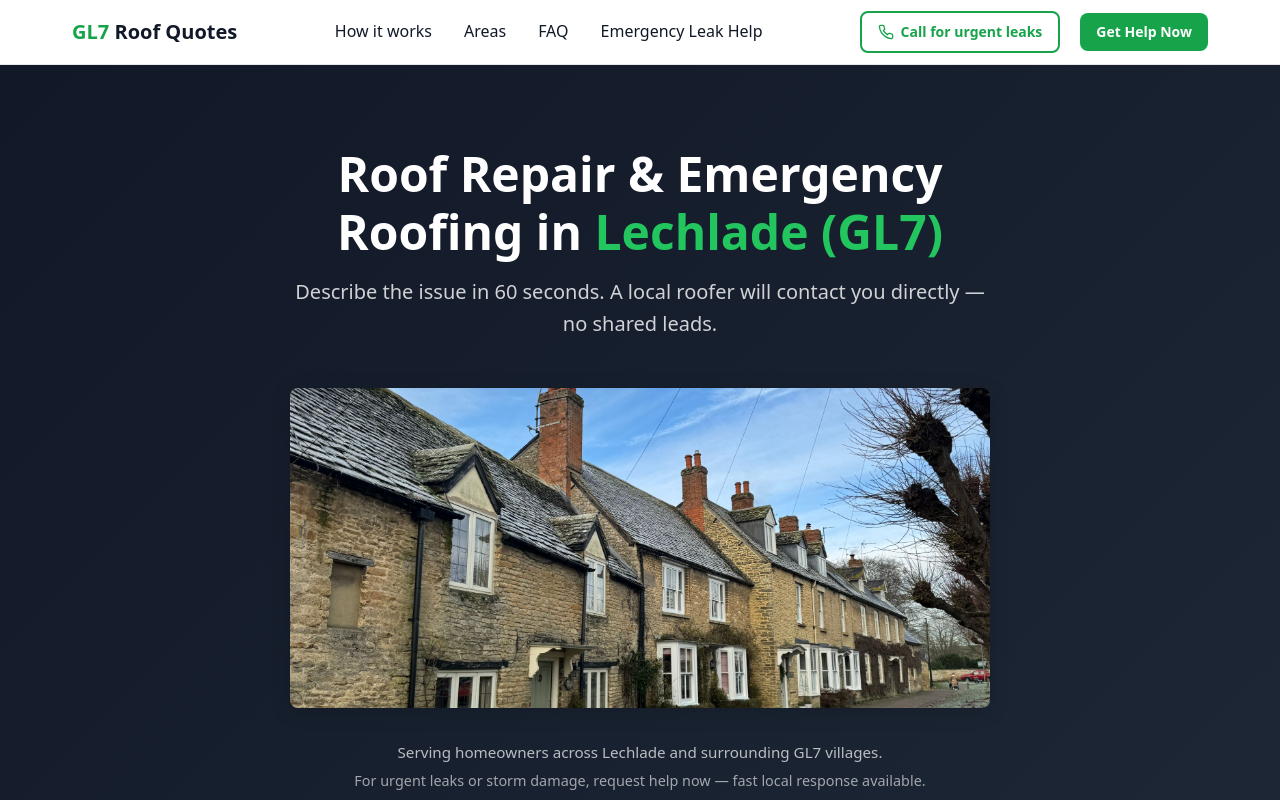
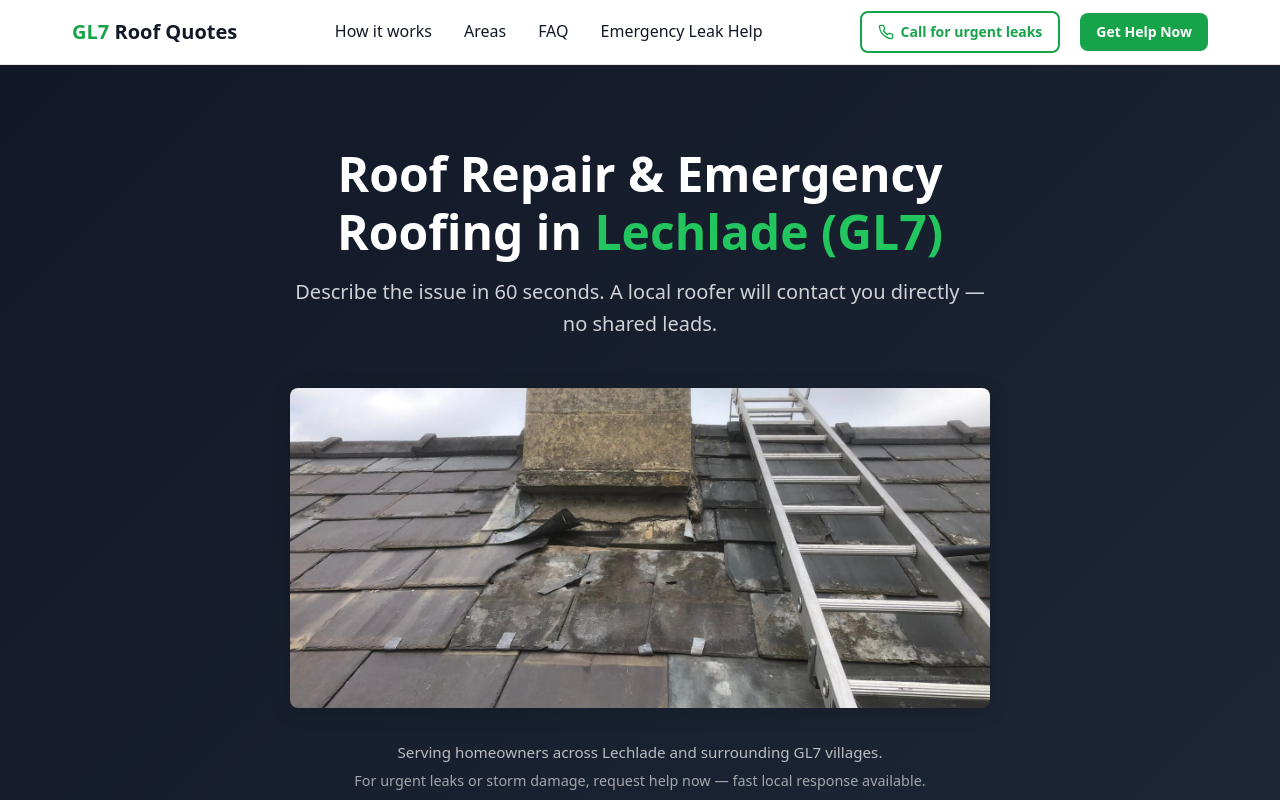
Before and after one commit to jpoynton25-dotcom/gl7-roof-quotes, a React (Vite) app: page / in a window 1280 px wide. Shown: the top 800 px of the page. Built offline with nearby package versions, Linux system fonts and the light colour scheme.

Commit message:
Update hero image to lechlade roofing issues.jpeg

```diff
--- a/src/pages/Home.tsx
+++ b/src/pages/Home.tsx
@@ -56,7 +56,7 @@ export default function Home() {
 
             {/* Hero Image - Local roofing image */}
             <img
-              src="/lechlade-roofing-issue.jpeg"
+              src="/lechlade roofing issues.jpeg"
               alt="Roof repair in Lechlade GL7 - damaged roof tiles requiring repair"
               style={{
                 maxWidth: '100%',
```
Also changed, not shown: public/lechlade roofing issues.jpeg (added).
